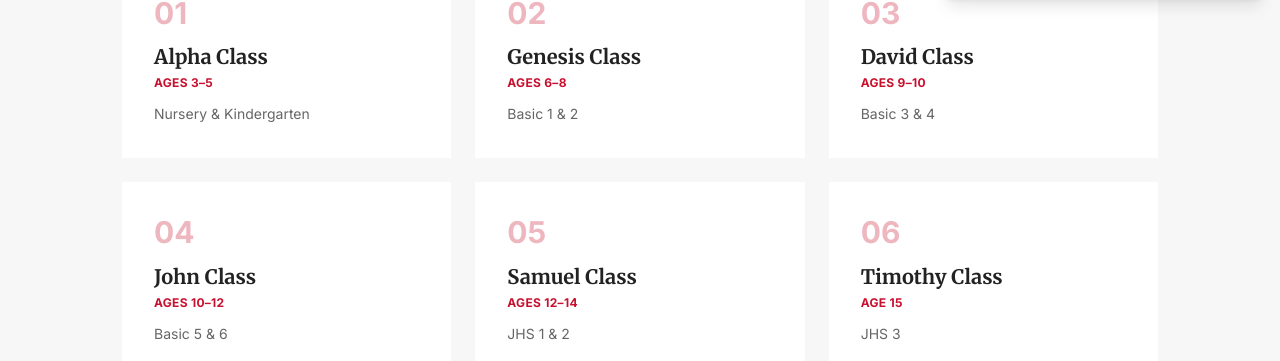
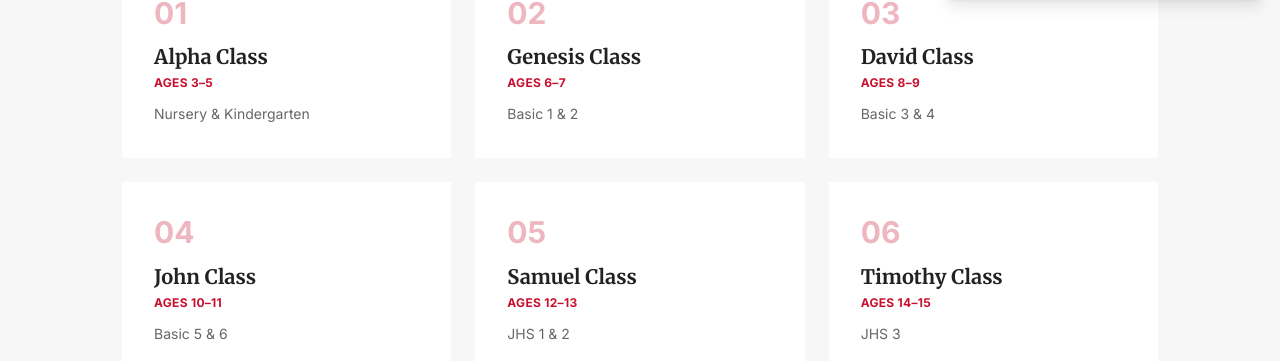
Before and after one commit to AnalystElikem/TLPCI, a Next.js app: page /ministries/children in a window 1280 px wide. Shown: the part 785-1146 px from the top of the page. Built offline with nearby package versions, Linux system fonts and the light colour scheme; no server answers.

Commit message:
Children page: non-overlapping class ages that match the school levels; consistent page title
Co-Authored-By: Claude Sonnet 5.5 <noreply@anthropic.com>
Claude-Session: https://claude.ai/code/session_01WNegXjVZ9ijkhXkp86Er53

```diff
--- a/src/app/ministries/children/page.tsx
+++ b/src/app/ministries/children/page.tsx
@@ -15,18 +15,18 @@ import MinistryRelatedContent from "@/components/ministries/MinistryRelatedConte
 const PAGE_ROUTE = "ministries/children";
 
 export const metadata: Metadata = {
-  title: "Children Ministry",
+  title: "Children's Ministry",
   description:
     "The Children's Ministry of TLPCI — helping children know Jesus through age-appropriate classes, worship, and Bible teaching.",
 };
 
 const classes = [
   { title: "Alpha Class", ages: "Ages 3–5", text: "Nursery & Kindergarten" },
-  { title: "Genesis Class", ages: "Ages 6–8", text: "Basic 1 & 2" },
-  { title: "David Class", ages: "Ages 9–10", text: "Basic 3 & 4" },
-  { title: "John Class", ages: "Ages 10–12", text: "Basic 5 & 6" },
-  { title: "Samuel Class", ages: "Ages 12–14", text: "JHS 1 & 2" },
-  { title: "Timothy Class", ages: "Age 15", text: "JHS 3" },
+  { title: "Genesis Class", ages: "Ages 6–7", text: "Basic 1 & 2" },
+  { title: "David Class", ages: "Ages 8–9", text: "Basic 3 & 4" },
+  { title: "John Class", ages: "Ages 10–11", text: "Basic 5 & 6" },
+  { title: "Samuel Class", ages: "Ages 12–13", text: "JHS 1 & 2" },
+  { title: "Timothy Class", ages: "Ages 14–15", text: "JHS 3" },
 ];
 
 export const revalidate = 300;
```
